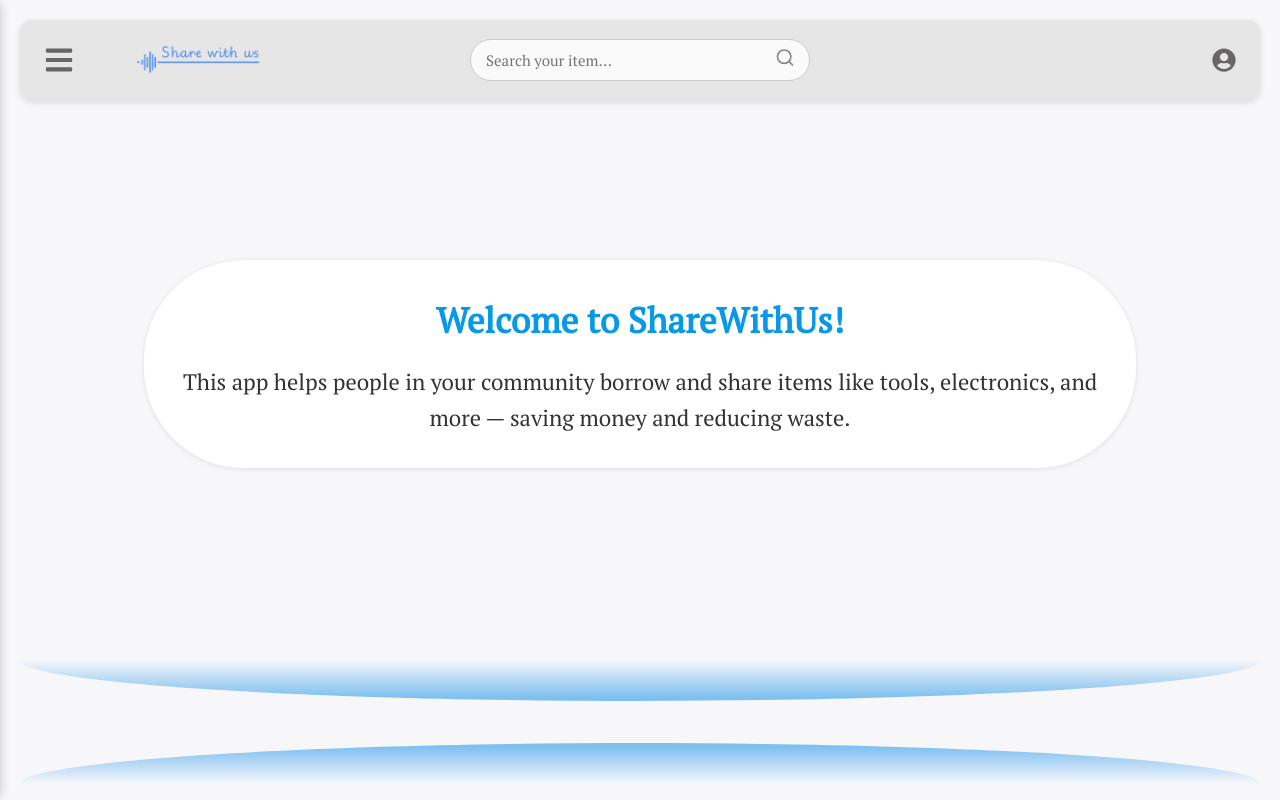
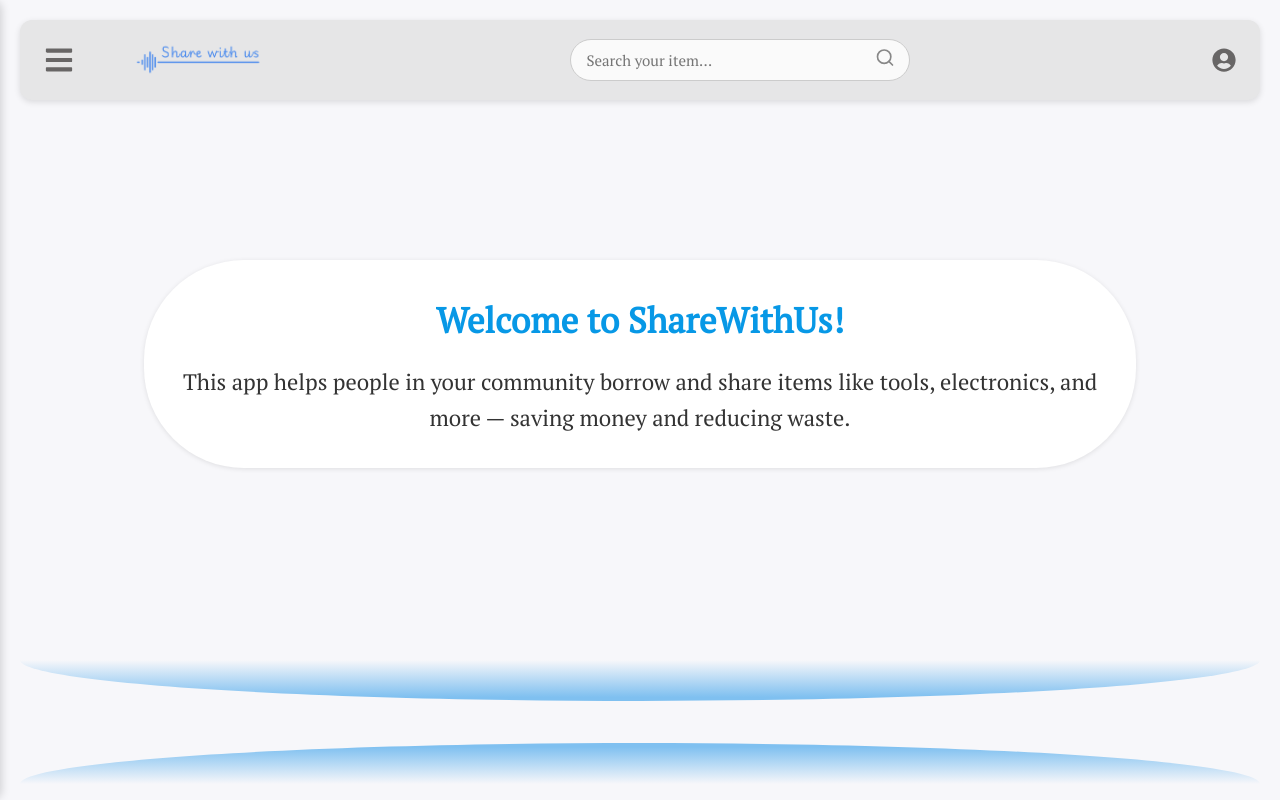
Before and after one commit to HackYourFutureProjects/c51-final-project-group-A, a React (Vite) app in the folder client/: page / in a window 1280 px wide. Shown: the top 800 px of the page. Built offline with nearby package versions, Linux system fonts and the light colour scheme; no server answers.

Commit message:
resolve copilot suggestion

```diff
--- a/client/src/components/Header.css
+++ b/client/src/components/Header.css
@@ -22,15 +22,13 @@
 }
 
 .center-section {
-  position: absolute;
-  left: 50%;
-  transform: translateX(-50%);
   display: flex;
   align-items: center;
   gap: 1rem;
-  flex-grow: 1;
+  flex: 1;
   justify-content: center;
-  width: 340px;
+  width: 100%;
+  max-width: 340px;
 }
 .header-right {
   gap: 1rem;
```
